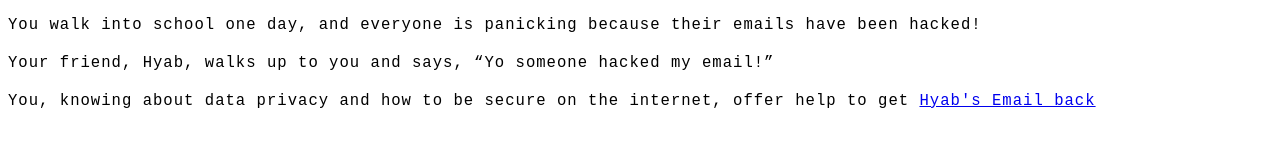
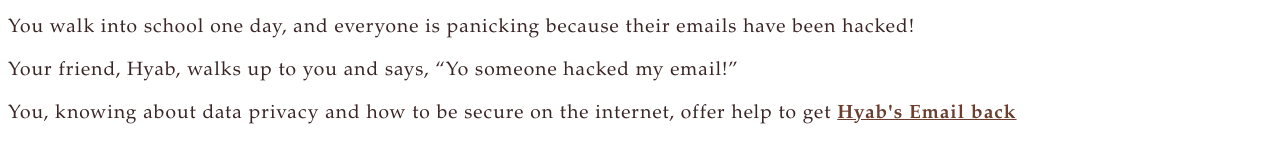
Before and after one commit to HyabI123/data-privacy-game, a plain HTML site: page index.html in a window 1280 px wide. Drawn offline with Linux system fonts and the light colour scheme.

Commit message:
styled the basic story font to look more story-like

```diff
--- a/style.css
+++ b/style.css
@@ -5,28 +5,37 @@
     display: inline-block;
     white-space: nowrap;
     overflow: hidden;
-    font-family: monospace;
+    font-family: "Palatino Linotype", Palatino, serif;
+    /* font-weight: bold; */
     letter-spacing: 1px;
-    font-size:larger;
+    font-size: larger;
+    color: #3a2424; /*  warmer text color */
 
     opacity: 0; /* make the sentence hidden at first */
 
-
     animation:
-      typing 2.5s steps(40, end) forwards, /*typing seconds can be adjusted for how long animation should be */
+      typing 2.5s steps(40, end) forwards, /* typing effect */
       fadeIn 0.01s forwards,
       cursor 0.8s step-end infinite alternate;
 
     animation-delay: 0s, 0s, 0s;
 }
 
+.text1 a {
+  color: #6b3e2e;
+  text-decoration: underline;
+  font-weight: bold;
+}
+
+.text1 a:hover {
+  color: #9b4e2e;
+}
 
 /* .cursor {
     display: inline-block;
     margin-left: 2px;
     animation: blink 0.8s step-end infinite alternate;
-  }
-    confused on how curser is suppsoed to be i tried just adding a blinking line at the end but its in the wrong space */
+} */
 
 @keyframes typing {
     from { max-width: 0ch; }
```
Lines whose indentation alone changed are shown as unchanged.
